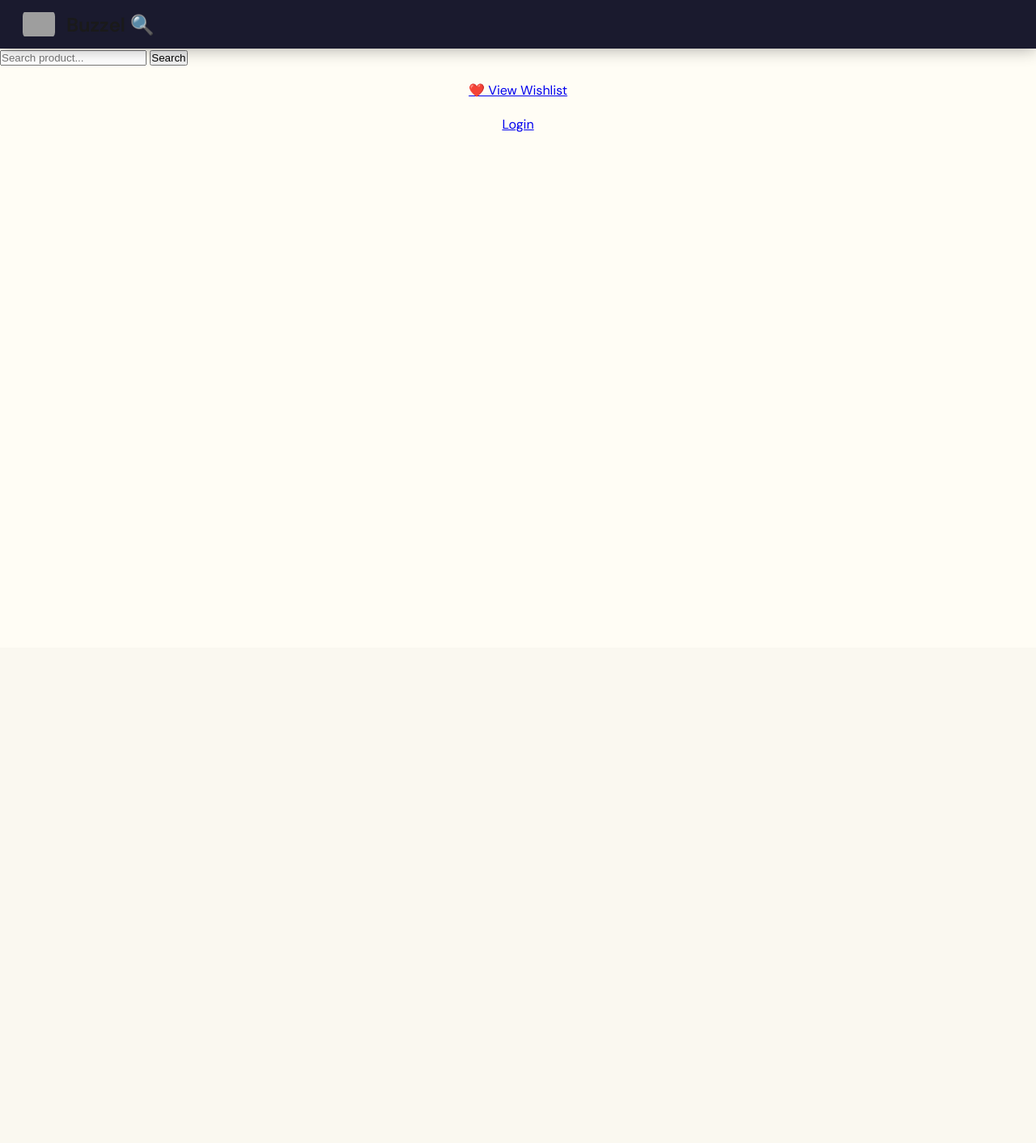
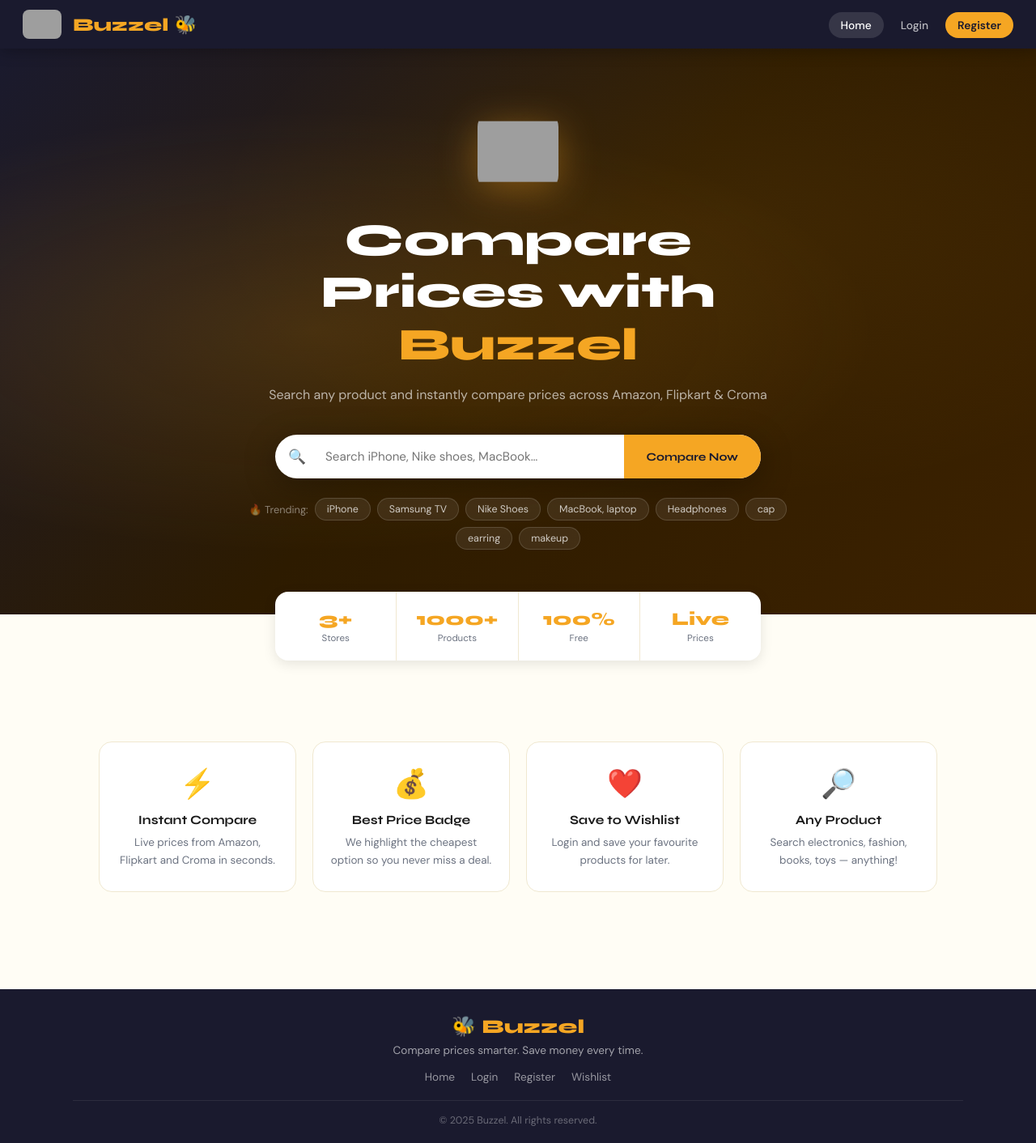
Before and after one commit to mansi714/price-comparison, a Flask app: page / in a window 1280 px wide. Shown: the whole page at 81% size. Before the commit the page ends 163 px from the top, so only its background shows below. Run offline with Flask 3, Linux system fonts and the light colour scheme; grey boxes are pictures that could not be loaded.

Commit message:
Revamp index.html for improved layout and features
Updated the HTML structure and content for the index page, including new navigation, hero section, and footer.

```diff
--- a/price comparsion folder/templates/index.html
+++ b/price comparsion folder/templates/index.html
@@ -1,30 +1,133 @@
 <!DOCTYPE html>
-<html>
+<html lang="en">
 <head>
-    <title>Buzzel</title>
-    <link rel="stylesheet" href="/static/style.css">
+  <meta charset="UTF-8"/>
+  <meta name="viewport" content="width=device-width, initial-scale=1.0"/>
+  <title>Buzzel – Price Comparison</title>
+  <link rel="stylesheet" href="/static/style.css"/>
 </head>
 <body>
 
-<div class="navbar">
-    <img src="/static/images/image.png" width="40">
-    <h2>Buzzel 🔍</h2>
+<!-- NAVBAR -->
+<nav class="navbar">
+  <img src="/static/images/image.png" alt="Buzzel Logo"/>
+  <a href="/" class="brand">Buzzel 🐝</a>
+  <ul class="nav-links">
+    <li><a href="/" class="active">Home</a></li>
+    {% if session.user %}
+    <li><a href="/view_wishlist">❤️ Wishlist</a></li>
+    <li><a href="/logout">Logout ({{ session.user }})</a></li>
+    {% else %}
+    <li><a href="/login">Login</a></li>
+    <li><a href="/register" class="btn-nav">Register</a></li>
+    {% endif %}
+  </ul>
+</nav>
+
+<!-- FLASH MESSAGES -->
+{% with messages = get_flashed_messages(with_categories=true) %}
+  {% if messages %}
+    <div class="flash-container">
+      {% for cat, msg in messages %}
+        <div class="flash flash-{{ cat }}">
+          {{ msg }}
+          <button onclick="this.parentElement.remove()">✕</button>
+        </div>
+      {% endfor %}
+    </div>
+  {% endif %}
+{% endwith %}
+
+<!-- HERO -->
+<section class="hero">
+  <div class="hero-content">
+    <div class="hero-logo-wrap">
+      <img src="/static/images/image.png" alt="Buzzel" class="hero-logo"/>
+    </div>
+    <h1>Compare Prices with <em>Buzzel</em></h1>
+    <p>Search any product and instantly compare prices across Amazon, Flipkart & Croma</p>
+
+    <form action="/search" method="POST" class="hero-search-form">
+      <div class="hero-search-box">
+        <span>🔍</span>
+        <input type="text" name="search" placeholder="Search iPhone, Nike shoes, MacBook…" required autocomplete="off"/>
+        <button type="submit">Compare Now</button>
+      </div>
+    </form>
+
+    <div class="hero-tags">
+      <span>🔥 Trending:</span>
+      <a href="#" onclick="document.querySelector('[name=search]').value='iPhone';document.querySelector('.hero-search-form').submit()">iPhone</a>
+      <a href="#" onclick="document.querySelector('[name=search]').value='Samsung TV';document.querySelector('.hero-search-form').submit()">Samsung TV</a>
+      <a href="#" onclick="document.querySelector('[name=search]').value='Nike shoes';document.querySelector('.hero-search-form').submit()">Nike Shoes</a>
+      <a href="#" onclick="document.querySelector('[name=search]').value='MacBook, laptop';document.querySelector('.hero-search-form').submit()">MacBook, laptop</a>
+      <a href="#" onclick="document.querySelector('[name=search]').value='headphones';document.querySelector('.hero-search-form').submit()">Headphones</a>
+      <a href="#" onclick="document.querySelector('[name=search]').value='cap';document.querySelector('.hero-search-form').submit()">cap</a>
+      <a href="#" onclick="document.querySelector('[name=search]').value='earring';document.querySelector('.hero-search-form').submit()">earring</a>
+      <a href="#" onclick="document.querySelector('[name=search]').value='makeup';document.querySelector('.hero-search-form').submit()">makeup</a>
+    </div>
+  </div>
+</section>
+
+<!-- STATS -->
+<div class="stats-strip">
+  <div class="stat-box"><div class="stat-num">3+</div><div class="stat-lbl">Stores</div></div>
+  <div class="stat-box"><div class="stat-num">1000+</div><div class="stat-lbl">Products</div></div>
+  <div class="stat-box"><div class="stat-num">100%</div><div class="stat-lbl">Free</div></div>
+  <div class="stat-box"><div class="stat-num">Live</div><div class="stat-lbl">Prices</div></div>
 </div>
 
-<form action="/search" method="POST" class="search-box">
-    <input type="text" name="search" placeholder="Search product..." required>
-    <button type="submit">Search</button>
-</form>
+<!-- FEATURES -->
+<section class="features-section">
+  <div class="features-grid">
+    <div class="feat-card">
+      <div class="feat-icon">⚡</div>
+      <h3>Instant Compare</h3>
+      <p>Live prices from Amazon, Flipkart and Croma in seconds.</p>
+    </div>
+    <div class="feat-card">
+      <div class="feat-icon">💰</div>
+      <h3>Best Price Badge</h3>
+      <p>We highlight the cheapest option so you never miss a deal.</p>
+    </div>
+    <div class="feat-card">
+      <div class="feat-icon">❤️</div>
+      <h3>Save to Wishlist</h3>
+      <p>Login and save your favourite products for later.</p>
+    </div>
+    <div class="feat-card">
+      <div class="feat-icon">🔎</div>
+      <h3>Any Product</h3>
+      <p>Search electronics, fashion, books, toys — anything!</p>
+    </div>
+  </div>
+</section>
 
-<div style="text-align:center; margin-top:20px;">
-    <a href="/view_wishlist">❤️ View Wishlist</a>
-</div>
+<!-- FOOTER -->
+<footer>
+  <div class="footer-inner">
+    <div class="footer-brand">🐝 Buzzel</div>
+    <p class="footer-desc">Compare prices smarter. Save money every time.</p>
+    <div class="footer-links-row">
+      <a href="/">Home</a>
+      <a href="/login">Login</a>
+      <a href="/register">Register</a>
+      <a href="/view_wishlist">Wishlist</a>
+    </div>
+    <div class="footer-bottom">© 2025 Buzzel. All rights reserved.</div>
+  </div>
+</footer>
 
-<br>
-
-<div style="text-align:center;">
-    <a href="/login">Login</a>
-</div>
+<script>
+  // Auto hide flash messages
+  setTimeout(() => {
+    document.querySelectorAll('.flash').forEach(el => {
+      el.style.transition = 'opacity 0.4s';
+      el.style.opacity = '0';
+      setTimeout(() => el.remove(), 400);
+    });
+  }, 4000);
+</script>
 
 </body>
 </html>
```
